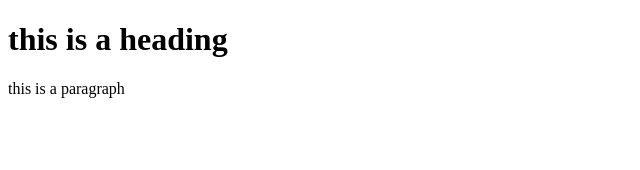
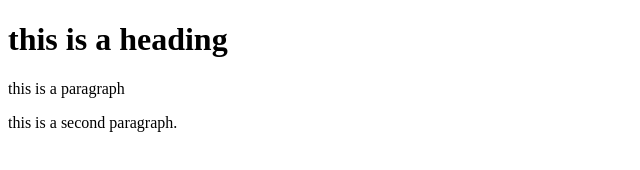
Before and after one commit to prashant0918/git-test, a plain HTML site: page templates/test.html in a window 1280 px wide. Shown: the whole page, without its empty margins (0-640 px from the left). Drawn offline with Linux system fonts and the light colour scheme.

Commit message:
third commit

```diff
--- a/templates/test.html
+++ b/templates/test.html
@@ -6,5 +6,6 @@
     <body>
         <h1>this is a heading</h1>
         <p>this is a paragraph</p>
+        <p> this is a second paragraph.</p>
     </body>
 </html>
```
